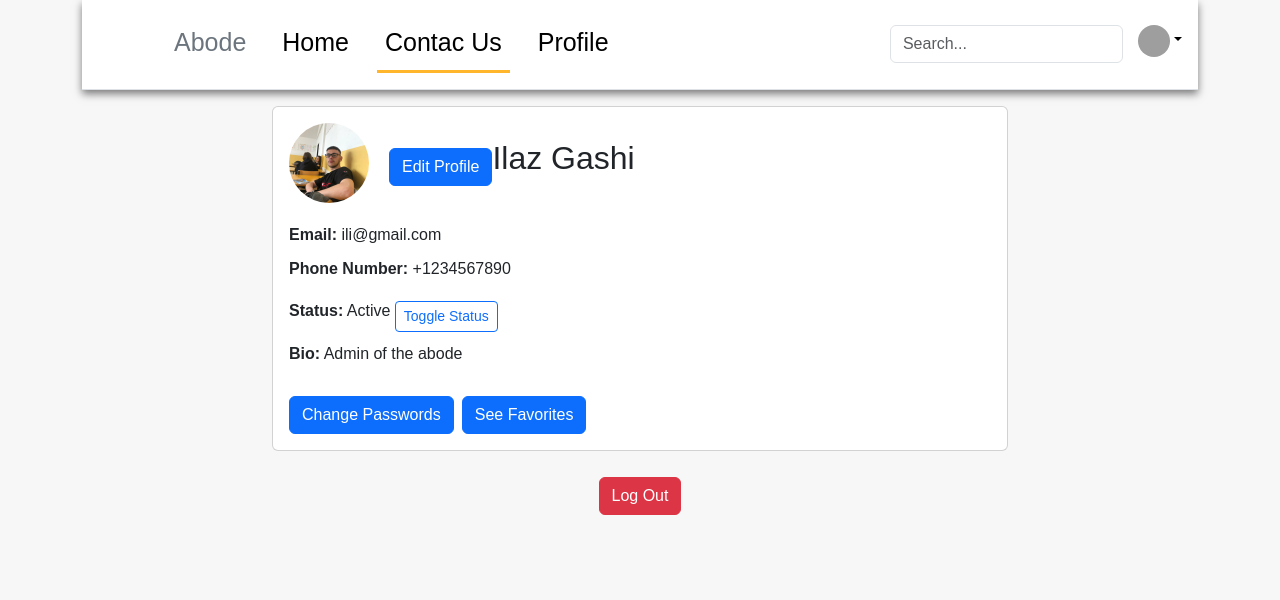
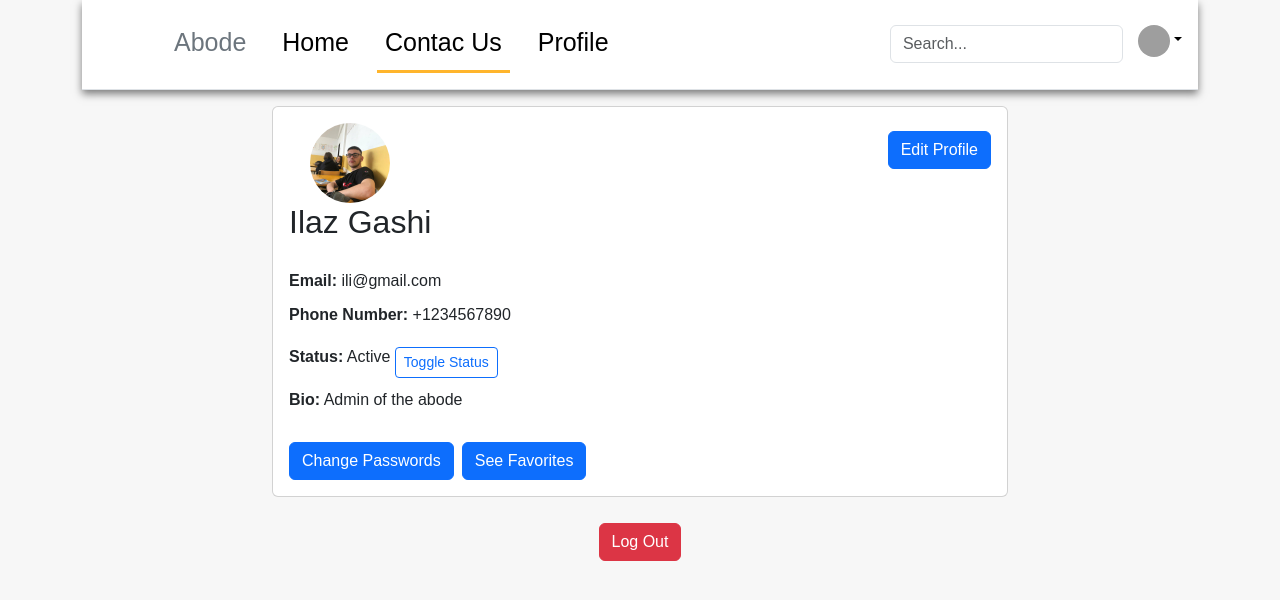
Before and after one commit to iligashi/Abode, a React (Create React App) app: page /profile in a window 1280 px wide. Shown: the top 600 px of the page. Built offline with nearby package versions, Linux system fonts and the light colour scheme; grey boxes are pictures that could not be loaded; the HTML template or start-up script is replaced by a standard one.

Commit message:
Changes on Profile View

```diff
--- a/src/views/ProfileView.tsx
+++ b/src/views/ProfileView.tsx
@@ -70,7 +70,7 @@
   return (
 
 
-
+    /* className="profile-picture-container"*/
     <div className="container">
       <Header/>
       <div className="row justify-content-center">
@@ -78,11 +78,26 @@
           <div className="card">
             <div className="card-body">
               <div className="profile-header text-center">
-                <div className="profile-picture-container">
+                <div style={{width: '100%'}}>
+                  <div style={{display:'flex', justifyContent:'space-between', width:'100%',}}>
+
+                  <div style={{display:'block'}}>
+
+
                   <img src={profileImageUrl} className="profile-picture" alt="Profile" />
+                  <div className="profile-title">
+                                    <h2>{name}</h2>
+                                  </div>
+                                   </div>
+                   <div style={{alignSelf:'start',}}>
+
+
                   {!isEditing && (
                     <button className="btn btn-primary mt-2" onClick={handleEditProfile} style ={widthFix}>Edit Profile</button>
                   )}
+                  </div>
+
+                  </div>
                   {isEditing && (
                     <div className="change-image-button">
                       <label htmlFor="image-upload" className="btn btn-outline-primary mt-2">Change Image</label>
@@ -90,9 +105,7 @@
                     </div>
                   )}
                 </div>
-                <div className="profile-title">
-                  <h2>{name}</h2>
-                </div>
+
               </div>
               <div className="profile-body">
                 <div className="profile-info">
```
